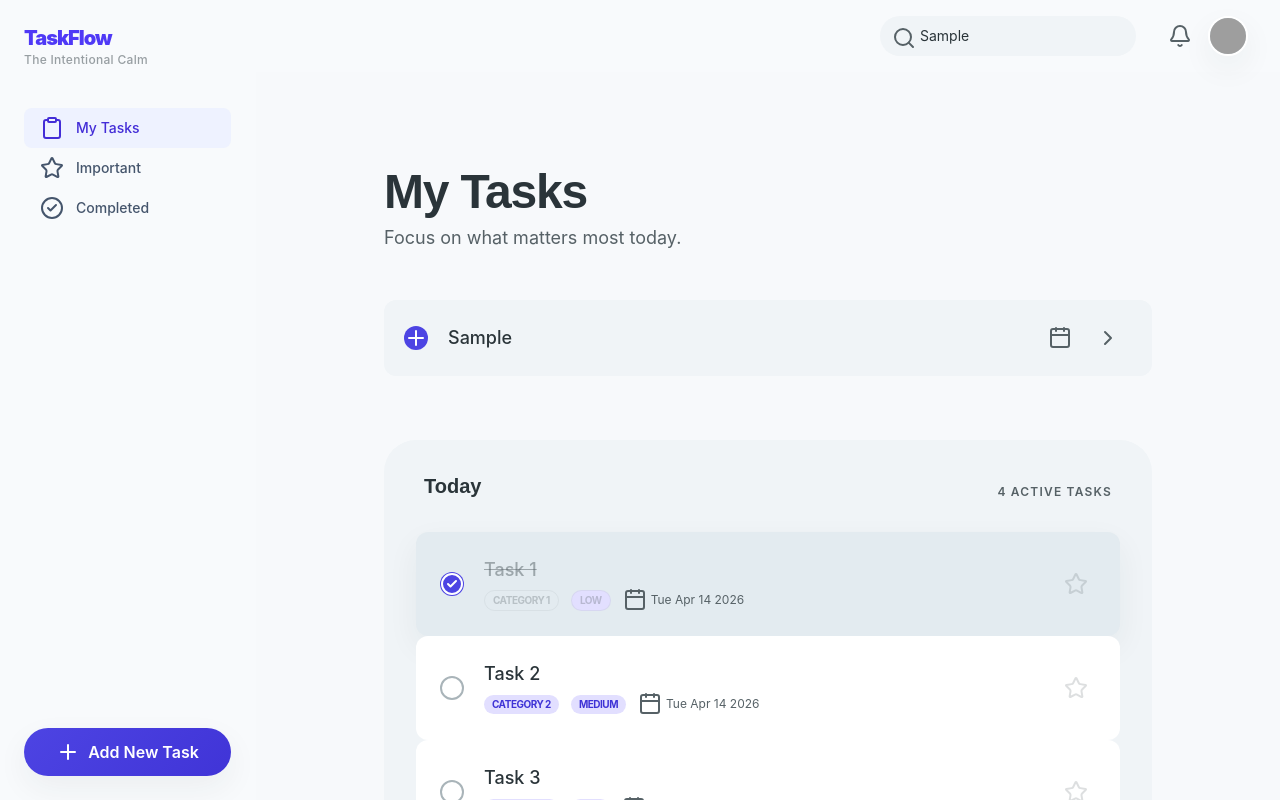
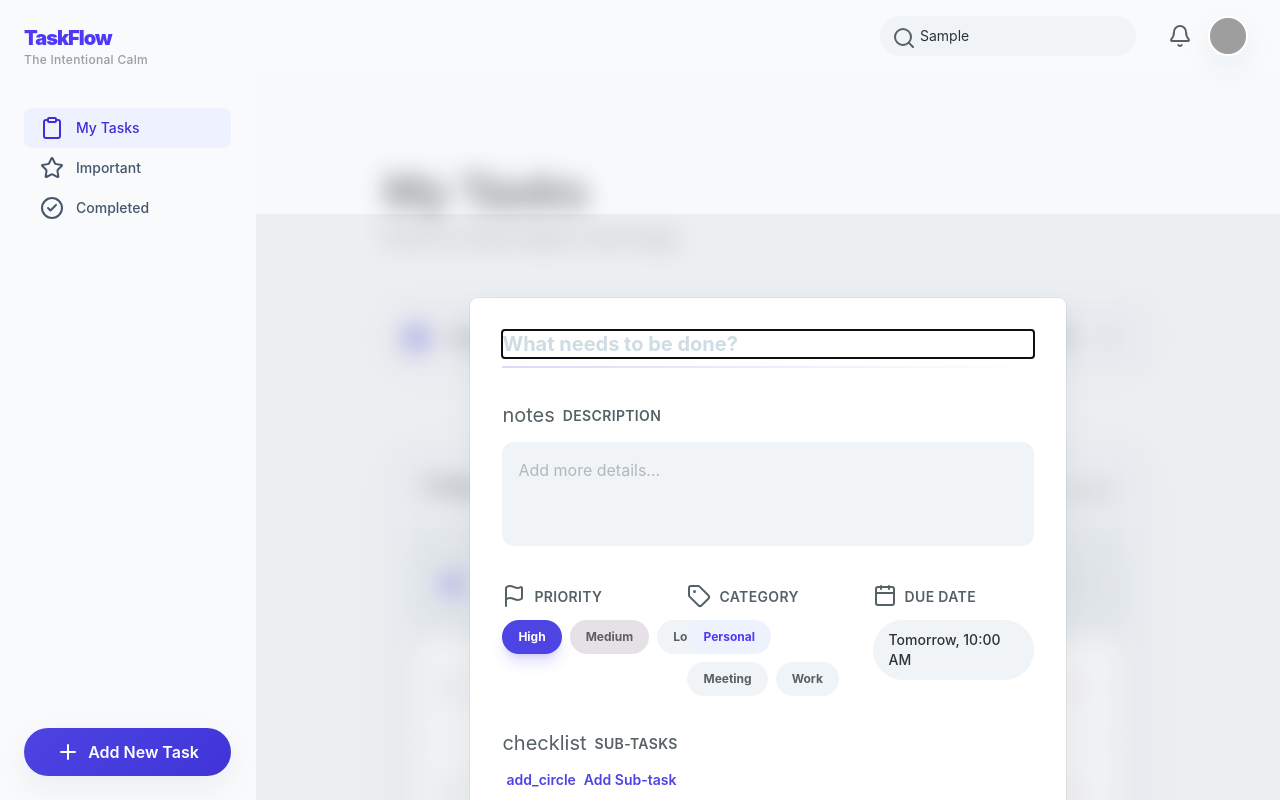
Before and after one commit to Chama-Musonda/Task-App, a React (Vite) app in the folder task-app/: page /dashboard in a window 1280 px wide. Both pictures are taken after typing "Sample", "Sample" into the empty fields and a click on the button "Add New Task". Shown: the top 800 px of the page. Built offline with nearby package versions, Linux system fonts and the light colour scheme; grey boxes are pictures that could not be loaded.

Commit message:
use the context api to control AddTaskModal visibilty

```diff
--- a/task-app/src/Pages/dashboard/Dashboard.tsx
+++ b/task-app/src/Pages/dashboard/Dashboard.tsx
@@ -1,8 +1,13 @@
 import QuickAddTask from "./QuickAddInput";
 import TaskSection from "./TaskSection";
 import { type Task } from "../../types/task";
+import AddTaskModal from "../../components/AddTaskModal";
+import { useContext } from "react";
+import { ModalContext } from "../../context/ModalContext";
 
 const Dashboard = () => {
+  const { showModal, setShowModal } = useContext(ModalContext);
+
   const tasks: Task[] = [
     {
       id: "1",
@@ -59,9 +64,10 @@ const Dashboard = () => {
       updatedDate: null
     },
   ]
-
+  // <div className="fixed inset-0 overflow-hidden blur-md pointer-events-none transition-all duration-500 opacity-60">
   return (
-    <div className="max-w-4xl mx-auto px-8 pt-12 pb-24">
+    <>
+      <div className={showModal ? "relative overflow-hidden blur-md pointer-events-none transition-all duration-500 opacity-60 max-h-full px-8 pt-12 pb-24" : "max-w-4xl mx-auto px-8 pt-12 pb-24"} onClick={() => setShowModal(false)}>
         <header className="mb-12">
           <h2 className="font-headline text-5xl font-bold text-on-background tracking-tight mb-2">
             My Tasks
@@ -74,7 +80,11 @@ const Dashboard = () => {
         <QuickAddTask />
 
         <TaskSection tasks={tasks}/>
+
       </div>
+
+      {showModal && <AddTaskModal />}
+    </>
   );
 };
 
--- /dev/null
+++ b/task-app/src/components/AddTaskModal.tsx
@@ -0,0 +1,115 @@
+import { Calendar, Flag, Tag } from "lucide-react"
+import {ModalContext} from "../context/ModalContext"
+import { useContext } from "react";
+
+const AddTaskModal = () => {
+  const { setShowModal } = useContext(ModalContext);
+  return (
+    <div className="absolute top-[20%] inset-0 z-[60] flex items-center justify-center p-4 bg-on-surface/5 h-screen w-full" onClick={() => setShowModal(false)}>
+    {/* <!-- Main Modal Container --> */}
+    <div
+      className="bg-surface-container-lowest min-w-[60%] max-w-xl rounded-lg shadow-[0px_12px_32px_rgba(42,52,57,0.06)] overflow-hidden transition-all duration-300 transform scale-100 opacity-100 border-none ring-1 ring-black/5"
+      onClick={e => e.stopPropagation()}>
+      <form action="#" className="p-8 space-y-8 z-[80]">
+        {/* <!-- Task Title --> */}
+        <div className="space-y-2">
+          <input autoFocus
+            className="w-full text-xl font-bold font-body bg-transparent border-none focus:ring-0 p-0 placeholder:text-surface-dim text-on-surface selection:bg-primary-container"
+            placeholder="What needs to be done?" type="text" />
+          <div className="h-[2px] w-full bg-gradient-to-r from-primary to-transparent opacity-20"></div>
+        </div>
+        {/* <!-- Description --> */}
+        <div className="space-y-3">
+          <div className="flex items-center gap-2 text-on-surface-variant">
+            <span className="material-symbols-outlined text-[20px]">notes</span>
+            <span className="text-[14px] font-semibold tracking-wide uppercase">Description</span>
+          </div>
+          <textarea
+            className="w-full bg-surface-container-low border-none rounded-xl p-4 text-body-md focus:bg-primary-container/30 transition-colors focus:ring-0 placeholder:text-on-surface-variant/40 resize-none"
+            placeholder="Add more details..." rows={3}></textarea>
+        </div>
+        {/* <!-- Priority & Date Row --> */}
+        <div className="grid grid-cols-1 md:grid-cols-3 gap-6">
+          {/* <!-- Priority Select --> */}
+          <div className="space-y-3">
+            <div className="flex items-center gap-2 text-on-surface-variant">
+              <Flag className="icon-outlined text-[20px]" />
+              <span className="text-[14px] font-semibold tracking-wide uppercase">Priority</span>
+            </div>
+            <div className="flex gap-2">
+              <button
+                className="px-4 py-2 rounded-full text-[12px] font-bold bg-primary text-white transition-all active:scale-95 shadow-lg shadow-primary/20"
+                type="button">High</button>
+              <button
+                className="px-4 py-2 rounded-full text-[12px] font-bold bg-secondary-container text-secondary transition-all hover:bg-surface-container-highest active:scale-95"
+                type="button">Medium</button>
+              <button
+                className="px-4 py-2 rounded-full text-[12px] font-bold bg-surface-container-low text-on-surface-variant transition-all hover:bg-surface-container-highest active:scale-95"
+                type="button">Low</button>
+            </div>
+          </div>
+          {/* <!-- Category Select --> */}
+          <div className="space-y-3">
+            <div className="flex items-center gap-2 text-on-surface-variant">
+              <Tag className="material-symbols-outlined text-[20px]"/>
+              <span className="text-[14px] font-semibold tracking-wide uppercase">Category</span>
+            </div>
+            <div className="flex flex-wrap gap-2">
+              <button
+                className="px-4 py-2 rounded-full text-[12px] font-bold bg-indigo-50 text-indigo-600 transition-all hover:bg-indigo-100 active:scale-95"
+                type="button">Personal</button>
+              <button
+                className="px-4 py-2 rounded-full text-[12px] font-bold bg-surface-container-low text-on-surface-variant transition-all hover:bg-surface-container-highest active:scale-95"
+                type="button">Meeting</button>
+              <button
+                className="px-4 py-2 rounded-full text-[12px] font-bold bg-surface-container-low text-on-surface-variant transition-all hover:bg-surface-container-highest active:scale-95"
+                type="button">Work</button>
+            </div>
+          </div>
+          {/* <!-- Due Date --> */}
+          <div className="space-y-3">
+            <div className="flex items-center gap-2 text-on-surface-variant">
+              <Calendar className="material-symbols-outlined text-[20px]" />
+              <span className="text-[14px] font-semibold tracking-wide uppercase">Due Date</span>
+            </div>
+            <div
+              className="flex items-center gap-3 bg-surface-container-low px-4 py-2.5 rounded-full text-body-md text-on-surface cursor-pointer hover:bg-surface-container-highest transition-colors">
+              <span className="text-sm font-medium">Tomorrow, 10:00 AM</span>
+            </div>
+          </div>
+        </div>
+        {/* <!-- Sub-tasks Section --> */}
+        <div className="space-y-3">
+          <div className="flex items-center gap-2 text-on-surface-variant">
+            <span className="material-symbols-outlined text-[20px]">checklist</span>
+            <span className="text-[14px] font-semibold tracking-wide uppercase">Sub-tasks</span>
+          </div>
+          <div className="space-y-3">
+            <button className="flex items-center gap-2 text-primary text-sm font-semibold px-1 group" type="button">
+              <span className="material-symbols-outlined group-hover:scale-110 transition-transform">add_circle</span>
+              <span>Add Sub-task</span>
+            </button>
+          </div>
+        </div>
+        {/* <!-- Action Buttons --> */}
+        <div className="pt-6 flex items-center justify-end gap-4 border-t border-surface-container-highest">
+          <button
+            className="px-6 py-3 text-sm font-semibold text-on-surface-variant hover:text-on-surface transition-colors active:scale-95"
+            type="button"
+            onClick={() => setShowModal(false)}>
+            Cancel
+          </button>
+          <button
+            className="bg-gradient-to-br from-[#4d44e3] to-[#4034d7] text-white px-8 py-3 rounded-full font-bold text-sm shadow-[0px_8px_20px_rgba(77,68,227,0.3)] hover:shadow-[0px_10px_24px_rgba(77,68,227,0.4)] transition-all active:scale-95 flex items-center gap-2"
+            type="submit">
+            <span>Create Task</span>
+            <span className="material-symbols-outlined text-[18px]">done_all</span>
+          </button>
+        </div>
+      </form>
+    </div>
+  </div>
+  )
+}
+
+export default AddTaskModal
--- a/task-app/src/components/SideBar.tsx
+++ b/task-app/src/components/SideBar.tsx
@@ -1,13 +1,20 @@
 import { Plus } from "lucide-react";
 import NavBar from "./NavBar";
+import { useContext } from "react";
+import { ModalContext } from "../context/ModalContext";
+import { Link } from "react-router-dom";
 
 const SideBar = () => {
+  const { setShowModal } = useContext(ModalContext);
+
   return (
     <aside className="h-screen w-64 fixed left-0 top-0 bg-slate-50 dark:bg-slate-950 flex flex-col p-6 border-r border-transparent z-50">
       <div className="mb-10">
-        <h1 className="text-xl font-black font-label text-indigo-600 dark:text-indigo-400 tracking-tighter">
-          TaskFlow
-        </h1>
+        <Link to="/dashboard">
+          <h1 className="text-xl font-black font-label text-indigo-600 dark:text-indigo-400 tracking-tighter">
+            TaskFlow
+          </h1>
+        </Link>
         <p className="text-xs text-on-surface-variant/60 font-medium tracking-wide">
           The Intentional Calm
         </p>
@@ -17,7 +24,9 @@ const SideBar = () => {
 
       <div className="mt-auto">
         <button
-          className="w-full py-3 px-4 action-gradient text-white rounded-full font-semibold flex items-center justify-center gap-2 ghost-shadow hover:scale-[1.02] transition-transform active:scale-95">
+          className="w-full py-3 px-4 action-gradient text-white rounded-full font-semibold flex items-center justify-center gap-2 ghost-shadow hover:scale-[1.02] transition-transform active:scale-95"
+          onClick={() => setShowModal(true)}
+        >
           <Plus />
           <span>Add New Task</span>
         </button>
```
Lines whose indentation alone changed are shown as unchanged.
